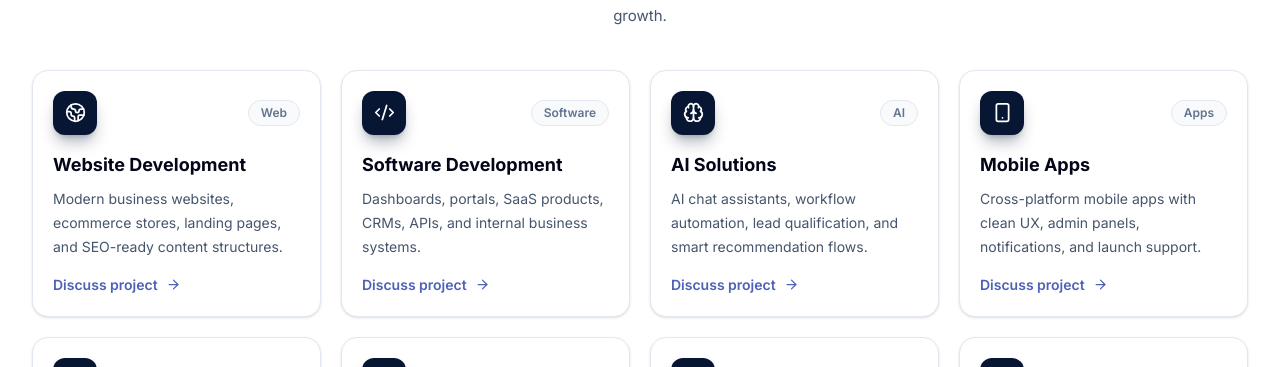
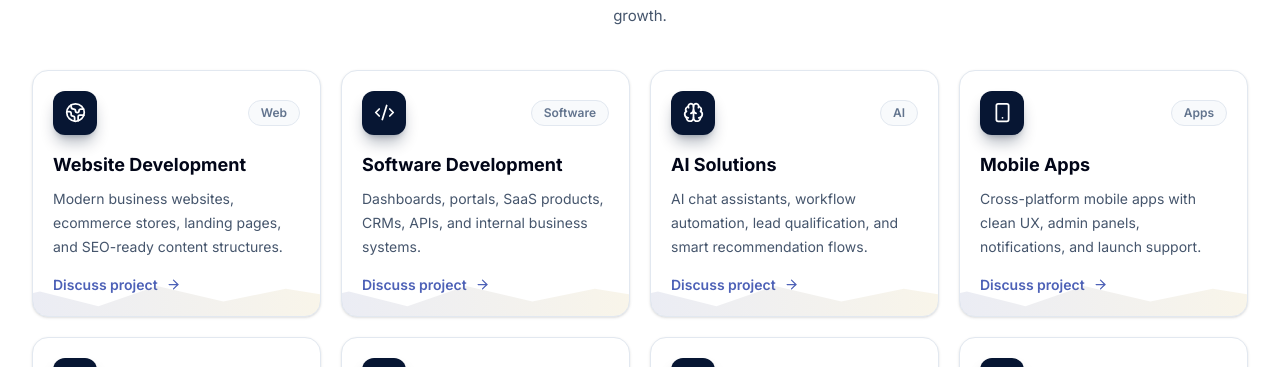
Before and after one commit to waqarashraf2/Verse-Next, a Next.js app in the folder versnext_frontend/: page / in a window 1280 px wide. Shown: the part 1051-1418 px from the top of the page. Built offline with nearby package versions, Linux system fonts and the light colour scheme; no server answers.

Commit message:
Add wave styling and Pakistan SEO signals

```diff
--- a/versnext_frontend/app/about/layout.js
+++ b/versnext_frontend/app/about/layout.js
@@ -1,7 +1,14 @@
 export const metadata = {
   title: "About Verse Next",
   description:
-    "Learn about Verse Next, an AI-powered digital solutions company building websites, software, apps, SEO systems, marketing campaigns, and business automation.",
+    "Learn about Verse Next, a Lahore, Pakistan digital solutions company building websites, software, apps, SEO systems, marketing campaigns, and business automation.",
+  keywords: [
+    "Verse Next Pakistan",
+    "Lahore digital agency",
+    "Pakistan software company",
+    "web app developers Pakistan",
+    "SEO and social media Pakistan",
+  ],
   alternates: {
     canonical: "/about",
   },
--- a/versnext_frontend/app/contact/layout.js
+++ b/versnext_frontend/app/contact/layout.js
@@ -1,7 +1,13 @@
 export const metadata = {
   title: "Contact",
   description:
-    "Contact Verse Next to discuss a website, software platform, mobile app, SEO campaign, digital marketing project, or AI automation workflow.",
+    "Contact Verse Next in Lahore, Pakistan to discuss a website, software platform, mobile app, SEO campaign, digital marketing project, or AI automation workflow.",
+  keywords: [
+    "contact web development company Pakistan",
+    "hire digital agency Lahore",
+    "Pakistan SEO services contact",
+    "website development quote Pakistan",
+  ],
   alternates: {
     canonical: "/contact",
   },
--- a/versnext_frontend/app/globals.css
+++ b/versnext_frontend/app/globals.css
@@ -87,6 +87,69 @@ body::-webkit-scrollbar-thumb {
 
 main > div {
   animation: pageFadeUp 560ms ease both;
+}
+
+main {
+  position: relative;
+  overflow: hidden;
+}
+
+main::before {
+  content: "";
+  position: fixed;
+  left: -12vw;
+  right: -12vw;
+  top: 82px;
+  z-index: 0;
+  height: 230px;
+  pointer-events: none;
+  background:
+    radial-gradient(ellipse at 20% 35%, rgba(77, 97, 183, 0.18), transparent 42%),
+    radial-gradient(ellipse at 78% 30%, rgba(215, 169, 21, 0.12), transparent 36%),
+    linear-gradient(90deg, rgba(77, 97, 183, 0.12), rgba(111, 126, 209, 0.06), rgba(215, 169, 21, 0.08));
+  clip-path: polygon(0 22%, 8% 16%, 18% 20%, 29% 10%, 42% 18%, 54% 8%, 68% 17%, 82% 11%, 100% 18%, 100% 62%, 91% 72%, 78% 66%, 64% 78%, 51% 68%, 37% 80%, 22% 70%, 10% 78%, 0 66%);
+  opacity: 0.72;
+  transform: translateZ(0);
+}
+
+main > * {
+  position: relative;
+  z-index: 1;
+}
+
+.verse-wave-section {
+  position: relative;
+  overflow: hidden;
+  isolation: isolate;
+}
+
+.verse-wave-section::after {
+  content: "";
+  position: absolute;
+  left: -8%;
+  right: -8%;
+  bottom: -1px;
+  z-index: -1;
+  height: 86px;
+  pointer-events: none;
+  background: linear-gradient(90deg, rgba(77, 97, 183, 0.13), rgba(111, 126, 209, 0.06), rgba(215, 169, 21, 0.12));
+  clip-path: polygon(0 58%, 9% 46%, 19% 54%, 31% 37%, 43% 51%, 56% 34%, 70% 49%, 83% 39%, 100% 52%, 100% 100%, 0 100%);
+}
+
+.verse-wave-card {
+  position: relative;
+  overflow: hidden;
+}
+
+.verse-wave-card::before {
+  content: "";
+  position: absolute;
+  inset: auto -18% -42px -18%;
+  height: 92px;
+  pointer-events: none;
+  background: linear-gradient(90deg, rgba(77, 97, 183, 0.14), rgba(215, 169, 21, 0.11));
+  clip-path: polygon(0 42%, 15% 28%, 30% 44%, 45% 22%, 62% 39%, 78% 25%, 100% 40%, 100% 100%, 0 100%);
+  opacity: 0.9;
 }
 
 @keyframes pageFadeUp {
--- a/versnext_frontend/app/layout.js
+++ b/versnext_frontend/app/layout.js
@@ -27,6 +27,12 @@ export const metadata = {
   description: "Verse Next builds enterprise-grade websites, software, mobile apps, SEO systems, digital marketing campaigns, and AI automation platforms.",
   keywords: [
     "AI digital agency",
+    "Pakistan digital services",
+    "Pakistan web service providers",
+    "web development company Pakistan",
+    "digital agency Lahore",
+    "SEO services Pakistan",
+    "software company Pakistan",
     "enterprise web development",
     "Laravel development",
     "Next.js development",
@@ -75,6 +81,15 @@ export default function RootLayout({ children }) {
     logo: "https://versenext.com/icon-blue.png",
     description:
       "Verse Next is an AI-powered digital solutions platform for websites, software, mobile apps, SEO systems, digital marketing campaigns, and automation.",
+    areaServed: ["Pakistan", "Lahore", "Karachi", "Islamabad", "United States", "United Kingdom"],
+    knowsAbout: [
+      "Pakistan digital services",
+      "web development",
+      "software development",
+      "SEO services",
+      "digital marketing",
+      "AI automation",
+    ],
     founder: {
       "@type": "Person",
       name: "Waqar Ashraf",
--- a/versnext_frontend/app/page.tsx
+++ b/versnext_frontend/app/page.tsx
@@ -145,7 +145,7 @@ function ServiceCard({ service, index }: { service: Service; index: number }) {
       whileInView={{ opacity: 1, y: 0 }}
       viewport={{ once: true }}
       transition={{ delay: index * 0.04 }}
-      className="group rounded-2xl border border-slate-200 bg-white p-5 shadow-sm transition hover:-translate-y-1 hover:border-blue-500/30 hover:shadow-xl"
+      className="verse-wave-card group rounded-2xl border border-slate-200 bg-white p-5 shadow-sm transition hover:-translate-y-1 hover:border-blue-500/30 hover:shadow-xl"
     >
       <div className="mb-4 flex items-center justify-between">
         <div className="flex h-11 w-11 items-center justify-center rounded-xl bg-gradient-to-br from-blue-600 to-slate-950 text-white shadow-lg shadow-blue-950/10">
@@ -167,7 +167,7 @@ function ServiceCard({ service, index }: { service: Service; index: number }) {
 export default function Home() {
   return (
     <div className="min-h-screen bg-[var(--bg)] text-[var(--text)]">
-      <section className="relative min-h-screen overflow-hidden bg-[#050816] text-white">
+      <section className="verse-wave-section relative min-h-screen overflow-hidden bg-[#050816] text-white">
         <Image
           src={heroBg}
           alt="Verse Next AI-powered digital solutions platform for websites, software, SEO and automation"
@@ -257,7 +257,7 @@ export default function Home() {
         </div>
       </section>
 
-      <section className="bg-white px-4 py-20 sm:px-6 lg:px-8">
+      <section className="verse-wave-section bg-white px-4 py-20 sm:px-6 lg:px-8">
         <SectionHeader label="Services" title="Digital solutions with a practical business focus" text="Everything is designed to look professional, load fast, capture leads, and support long-term growth." />
         <div className="mx-auto grid max-w-7xl gap-5 md:grid-cols-2 lg:grid-cols-4">
           {services.map((service, index) => (
@@ -278,7 +278,7 @@ export default function Home() {
         </div>
       </section>
 
-      <section className="bg-slate-950 px-4 py-20 text-white sm:px-6 lg:px-8">
+      <section className="verse-wave-section bg-slate-950 px-4 py-20 text-white sm:px-6 lg:px-8">
         <div className="mx-auto max-w-7xl">
           <div className="max-w-3xl">
             <div className="mb-3 inline-flex rounded-full border border-white/10 bg-white/10 px-3 py-1.5 text-xs font-semibold text-blue-100">
@@ -324,7 +324,7 @@ export default function Home() {
         </div>
       </section>
 
-      <section className="relative overflow-hidden border-y border-slate-200 bg-slate-50 px-4 py-20 sm:px-6 lg:px-8">
+      <section className="verse-wave-section relative overflow-hidden border-y border-slate-200 bg-slate-50 px-4 py-20 sm:px-6 lg:px-8">
         <div className="absolute right-0 top-0 h-64 w-64 rounded-full bg-blue-500/10 blur-3xl" />
         <div className="relative mx-auto grid max-w-7xl gap-8 lg:grid-cols-[0.9fr_1.1fr]">
           <div className="rounded-3xl border border-slate-200 bg-white p-7 shadow-sm">
@@ -372,11 +372,11 @@ export default function Home() {
         </div>
       </section>
 
-      <section className="bg-white px-4 py-20 sm:px-6 lg:px-8">
+      <section className="verse-wave-section bg-white px-4 py-20 sm:px-6 lg:px-8">
         <SectionHeader label="Process" title="A clear process from idea to launch" text="No confusing handoff. We plan, design, build, test, and improve with your business goals in view." />
         <div className="mx-auto grid max-w-7xl gap-4 md:grid-cols-5">
           {processSteps.map(([number, title, text]) => (
-            <div key={number} className="relative overflow-hidden rounded-2xl border border-slate-200 bg-white p-5 shadow-sm transition hover:-translate-y-1 hover:shadow-lg">
+            <div key={number} className="verse-wave-card relative overflow-hidden rounded-2xl border border-slate-200 bg-white p-5 shadow-sm transition hover:-translate-y-1 hover:shadow-lg">
               <div className="absolute right-0 top-0 h-20 w-20 rounded-full bg-blue-500/5 blur-2xl" />
               <div className="mb-4 flex h-10 w-10 items-center justify-center rounded-xl bg-blue-500/10 text-sm font-bold text-blue-600">{number}</div>
               <h3 className="font-bold text-slate-950">{title}</h3>
@@ -386,7 +386,7 @@ export default function Home() {
         </div>
       </section>
 
-      <section className="bg-gradient-to-br from-slate-950 via-blue-950 to-slate-950 px-4 py-20 text-white sm:px-6 lg:px-8">
+      <section className="verse-wave-section bg-gradient-to-br from-slate-950 via-blue-950 to-slate-950 px-4 py-20 text-white sm:px-6 lg:px-8">
         <div className="mx-auto grid max-w-7xl gap-8 md:grid-cols-[1fr_0.8fr] md:items-center">
           <div>
             <div className="mb-3 text-xs font-semibold uppercase tracking-[0.18em] text-blue-200">Consultation</div>
--- a/versnext_frontend/app/portfolio/layout.js
+++ b/versnext_frontend/app/portfolio/layout.js
@@ -1,7 +1,13 @@
 export const metadata = {
   title: "Portfolio",
   description:
-    "View Verse Next portfolio examples across web development, ecommerce, mobile apps, UI/UX design, digital marketing, and business platforms.",
+    "View Verse Next portfolio examples from a Pakistan digital services company across web development, ecommerce, mobile apps, UI/UX design, digital marketing, and business platforms.",
+  keywords: [
+    "Pakistan web development portfolio",
+    "digital agency portfolio Pakistan",
+    "software projects Pakistan",
+    "Verse Next portfolio",
+  ],
   alternates: {
     canonical: "/portfolio",
   },
--- a/versnext_frontend/app/services/layout.js
+++ b/versnext_frontend/app/services/layout.js
@@ -1,14 +1,22 @@
 export const metadata = {
   title: "Services",
   description:
-    "Explore Verse Next services including web development, software development, mobile apps, SEO, digital marketing, graphic design, video production, and AI automation.",
+    "Explore Verse Next Pakistan digital services including web development, software development, mobile apps, SEO, digital marketing, graphic design, video production, and AI automation.",
+  keywords: [
+    "Pakistan digital services",
+    "web service providers Pakistan",
+    "web development company Pakistan",
+    "SEO services Pakistan",
+    "digital marketing agency Pakistan",
+    "Lahore digital agency",
+  ],
   alternates: {
     canonical: "/services",
   },
   openGraph: {
     title: "Verse Next Services",
     description:
-      "Websites, software, mobile apps, SEO, marketing, design, video, and AI automation for growth-focused businesses.",
+      "Pakistan web service provider for websites, software, mobile apps, SEO, marketing, design, video, and AI automation.",
     url: "https://versenext.com/services",
   },
 };
```
Also changed, not shown: versnext_frontend/app/about/page.js (+6 -6 lines), versnext_frontend/app/contact/page.js (+5 -5 lines), versnext_frontend/app/portfolio/page.js (+4 -4 lines), versnext_frontend/app/services/page.js (+5 -5 lines).
